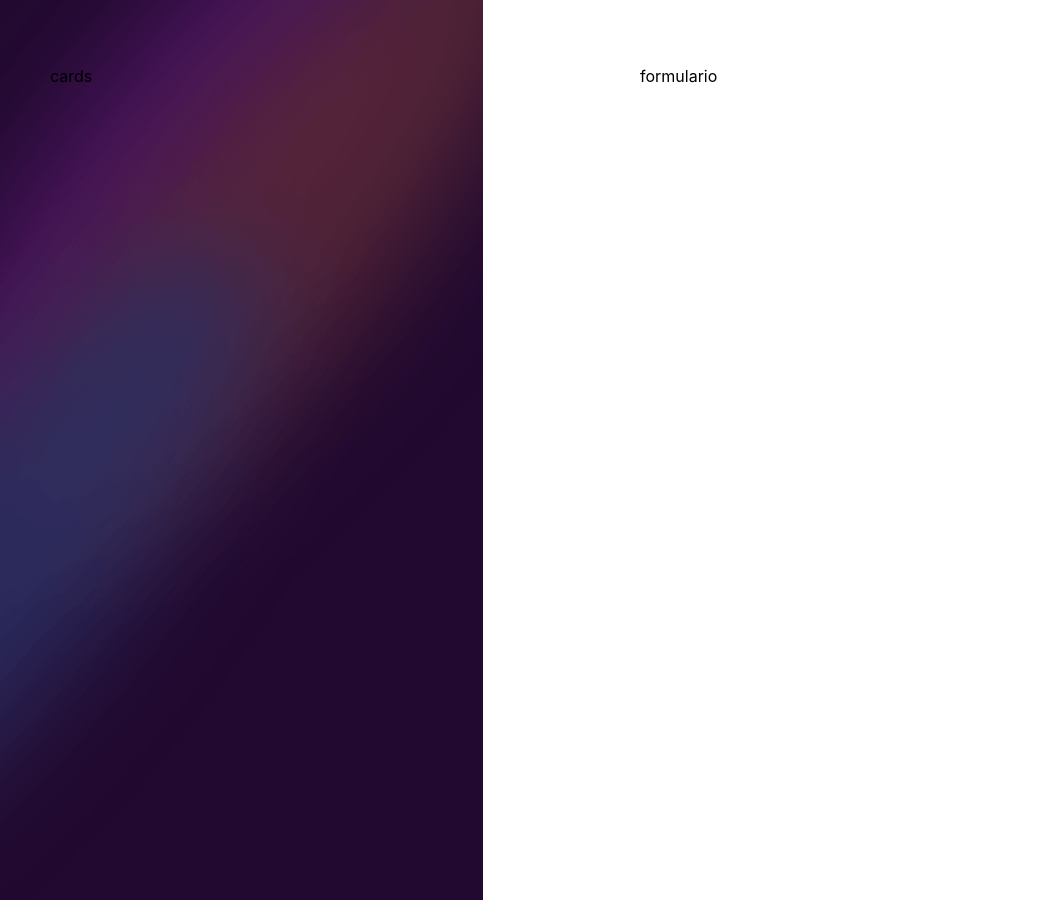
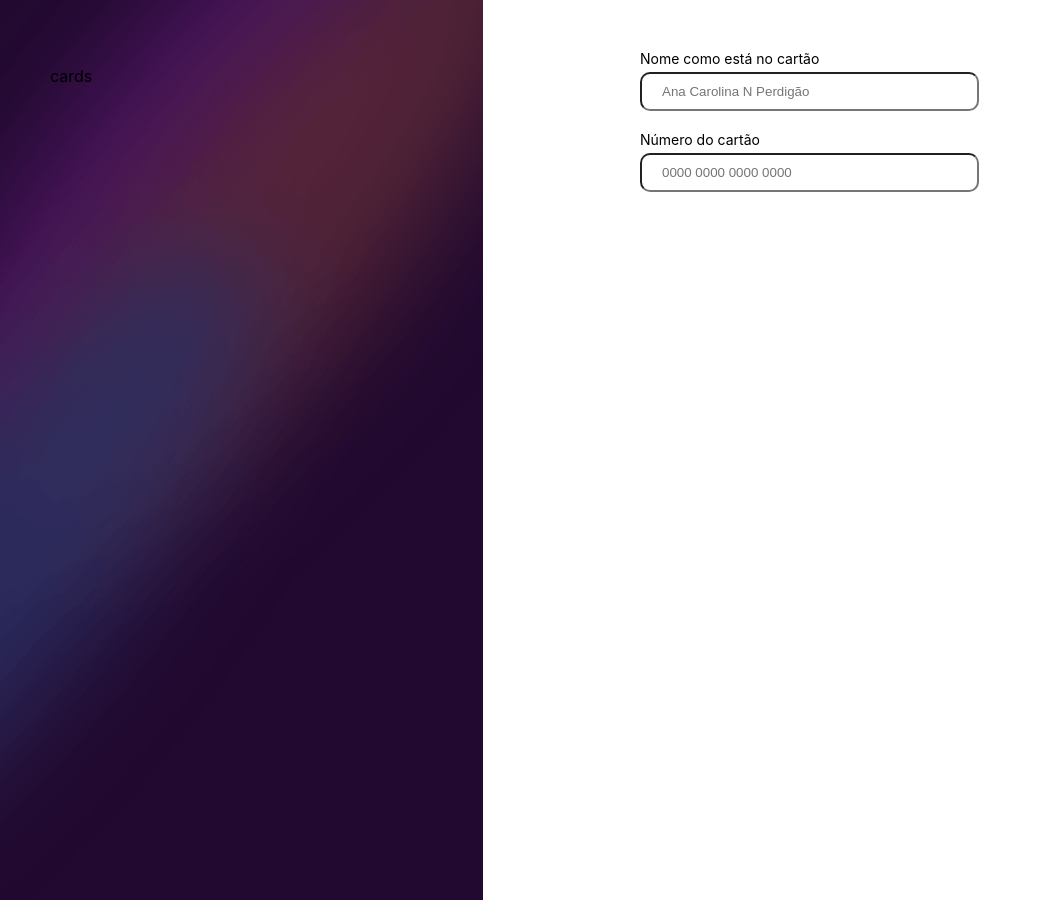
Before and after one commit to anacperdigao/Formulario, a JavaScript app: page / in a window 1280 px wide. Shown: the whole page, without its empty margins (0-1042 px from the left). Built offline with nearby package versions, Linux system fonts and the light colour scheme; the HTML template or start-up script is replaced by a standard one.

Commit message:
Inicio do formulario

```diff
--- a/src/App.js
+++ b/src/App.js
@@ -1,4 +1,6 @@
 import './App.css';
+import CampoTexto from './componentes/CampoTexto';
+import Formulario from './componentes/Formulario';
 
 function App() {
   return (
@@ -8,7 +10,7 @@ function App() {
       </section>
 
       <section className='container__formulario'>
-        <p>formulario</p>
+        <Formulario />
       </section>
     </div>
   );
--- /dev/null
+++ b/src/componentes/CampoTexto/CampoTexto.css
@@ -0,0 +1,16 @@
+.campo-texto{
+    display: flex;
+    flex-direction: column;
+    margin-bottom: 20px;
+}
+
+.campo-texto label{
+    margin-bottom: 5px ;
+    font-size: 14px;
+}
+
+.campo-texto input{
+    padding: 10px 20px;
+    width: 50%;
+    border-radius: 10px;
+}
--- /dev/null
+++ b/src/componentes/CampoTexto/index.js
@@ -0,0 +1,13 @@
+import './CampoTexto.css'
+
+const CampoTexto = (props) => {
+
+    return(
+        <div className="campo-texto">
+            <label>{props.label}</label>
+            <input value={props.valor} required={props.obrigatorio} placeholder={props.placeholder}/>
+        </div>
+    )
+}
+
+export default CampoTexto
--- /dev/null
+++ b/src/componentes/Formulario/Formulario.css
@@ -0,0 +1,4 @@
+.formulario{
+    display: flex;
+    flex-direction: column;
+}
--- /dev/null
+++ b/src/componentes/Formulario/index.js
@@ -0,0 +1,25 @@
+import CampoTexto from '../CampoTexto'
+import './Formulario.css'
+
+const Formulario = (props) => {
+
+    return(
+        <form className='formulario'>
+            <CampoTexto
+            label="Nome como está no cartão"
+            obrigatorio={true}
+            placeholder="Ana Carolina N Perdigão"
+            />
+
+            <CampoTexto
+            label="Número do cartão"
+            obrigatorio={true}
+            placeholder="0000 0000 0000 0000"
+            />
+
+        </form>
+
+    )
+}
+
+export default Formulario
```
